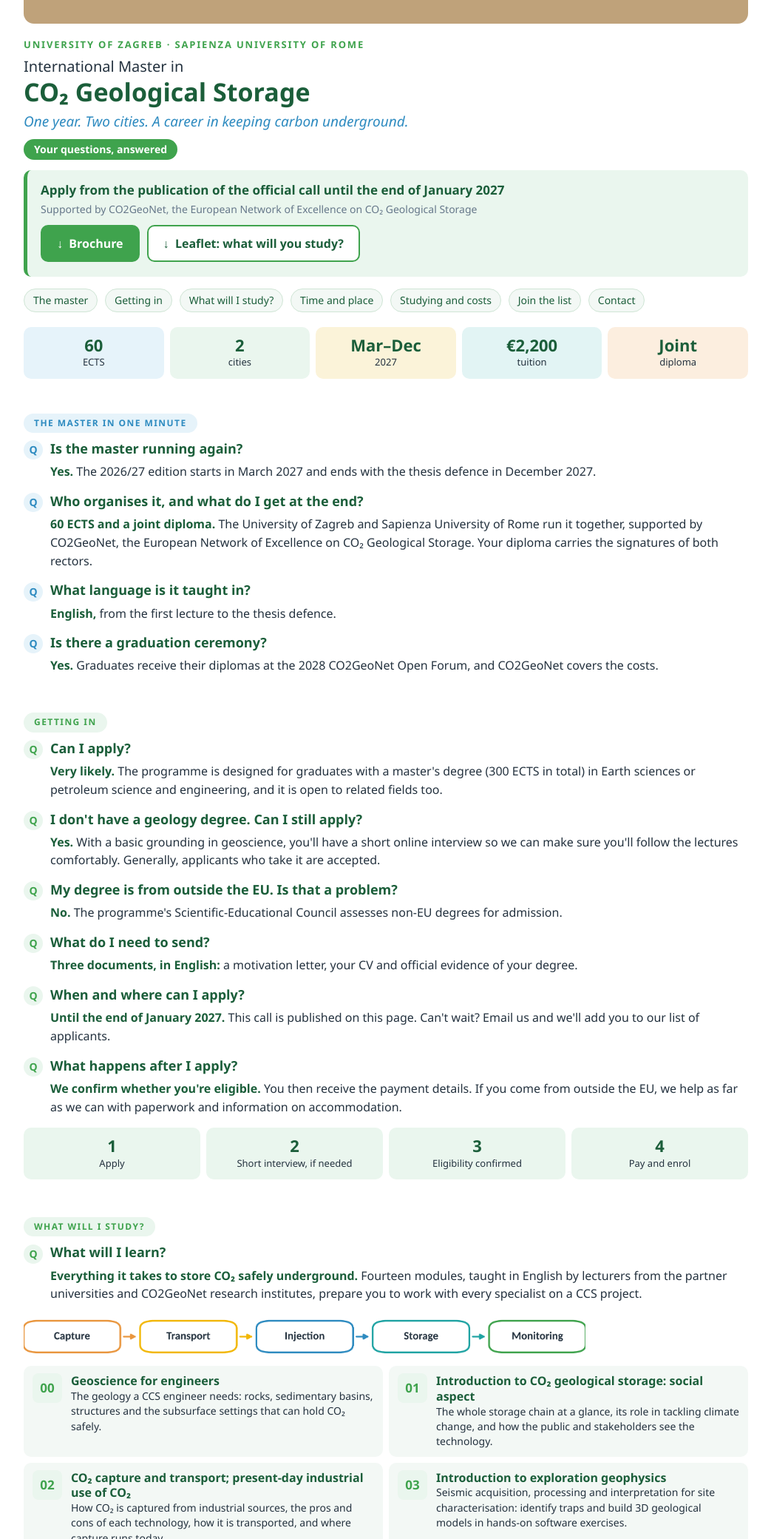
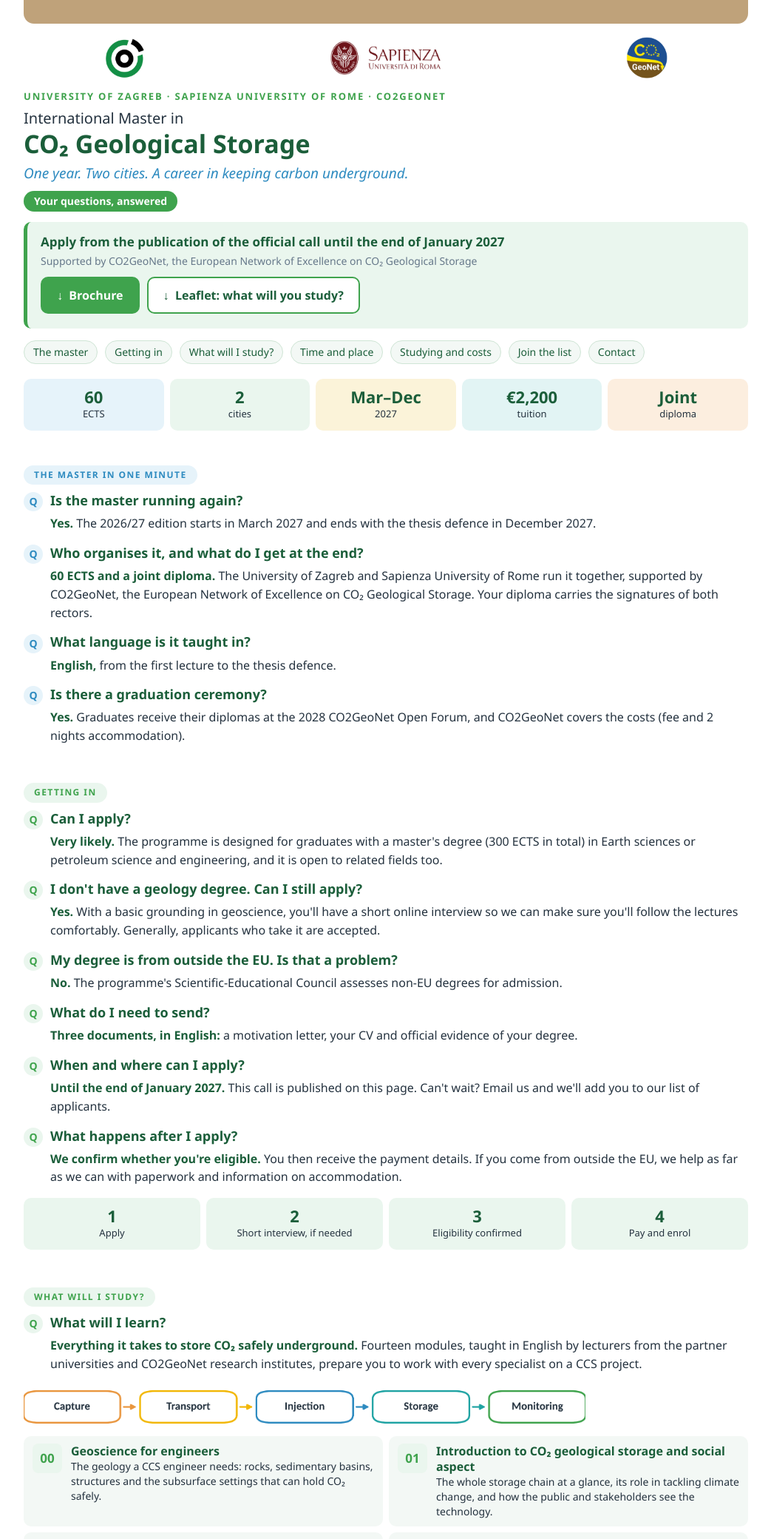
Before and after one commit to dvulin/ccs_master_study, a plain HTML site: page index.html in a window 1280 px wide. Shown: the part 720-2800 px from the top of the page at 74% size, without its empty margins (118-1161 px from the left). Drawn offline with Linux system fonts and the light colour scheme.

Commit message:
v7: logos, graduation and module 01 text, new PDFs

```diff
--- a/index.html
+++ b/index.html
@@ -10,7 +10,8 @@
 <!-- COVER IMAGE: replace img/ccs_cover.jpg in the GitHub repository to change it (landscape, about 4:3, at least 1500 px wide) -->
 <p style="margin:0 0 18px"><img src="img/ccs_cover.jpg" alt="Clean-energy landscape with wind turbines and solar panels above rock layers where CO2 is stored beneath a caprock" style="display:block;width:100%;height:auto;border-radius:14px" /></p>
 
-<p style="margin:0;color:#3FA34D;font-weight:700;font-size:13px;letter-spacing:0.14em;text-transform:uppercase">University of Zagreb &middot; Sapienza University of Rome</p>
+<div style="display:flex;flex-wrap:wrap;align-items:center;justify-content:space-around;gap:18px 28px;margin:0 0 14px"><img src="img/logo_rgn.png" alt="Faculty of Mining, Geology and Petroleum Engineering, University of Zagreb" style="height:56px;width:auto;display:block" /><img src="img/logo_sapienza.png" alt="Sapienza Università di Roma" style="height:46px;width:auto;display:block" /><img src="img/logo_co2geonet.png" alt="CO2GeoNet" style="height:56px;width:auto;display:block" /></div>
+<p style="margin:0;color:#3FA34D;font-weight:700;font-size:13px;letter-spacing:0.14em;text-transform:uppercase">University of Zagreb &middot; Sapienza University of Rome &middot; CO2GeoNet</p>
 <p style="margin:4px 0 0;font-size:20px;color:#24323F">International Master in</p>
 <h2 style="margin:0 0 6px;font-size:34px;line-height:1.15;color:#1B5E3A;font-weight:700">CO&#8322; Geological Storage</h2>
 <p style="margin:0 0 8px;font-size:19px;font-style:italic;color:#2E8BC0">One year. Two cities. A career in keeping carbon underground.</p>
@@ -45,7 +46,7 @@
 <p style="margin:0 0 0 36px;font-size:16px;line-height:1.55;color:#24323F"><strong style="color:#1B5E3A">English,</strong> from the first lecture to the thesis defence.</p></div>
 <div style="margin:0 0 16px">
 <h3 style="margin:10px 0 4px;font-size:18px;line-height:1.3;color:#1B5E3A;font-weight:700"><span style="display:inline-block;width:26px;height:26px;line-height:26px;text-align:center;border-radius:50%;background:#E6F3FA;color:#2E8BC0;font-size:14px;margin-right:10px;vertical-align:middle">Q</span>Is there a graduation ceremony?</h3>
-<p style="margin:0 0 0 36px;font-size:16px;line-height:1.55;color:#24323F"><strong style="color:#1B5E3A">Yes.</strong> Graduates receive their diplomas at the 2028 CO2GeoNet Open Forum, and CO2GeoNet covers the costs.</p></div></div>
+<p style="margin:0 0 0 36px;font-size:16px;line-height:1.55;color:#24323F"><strong style="color:#1B5E3A">Yes.</strong> Graduates receive their diplomas at the 2028 CO2GeoNet Open Forum, and CO2GeoNet covers the costs (fee and 2 nights accommodation).</p></div></div>
 
 <div id="ccs-getting-in" style="margin:0;padding:30px 0 4px"><p style="margin:0 0 6px"><span style="display:inline-block;background:#EAF6EE;color:#3FA34D;font-weight:700;font-size:12px;letter-spacing:0.12em;text-transform:uppercase;padding:4px 14px;border-radius:99px">Getting in</span></p><div style="margin:0 0 16px">
 <h3 style="margin:10px 0 4px;font-size:18px;line-height:1.3;color:#1B5E3A;font-weight:700"><span style="display:inline-block;width:26px;height:26px;line-height:26px;text-align:center;border-radius:50%;background:#EAF6EE;color:#3FA34D;font-size:14px;margin-right:10px;vertical-align:middle">Q</span>Can I apply?</h3>
@@ -72,7 +73,7 @@
 <p style="margin:6px 0 10px"><img src="img/chain.png" alt="The CCS chain: capture, transport, injection, storage, monitoring" style="display:block;width:100%;max-width:760px;height:auto" /></p>
 <div style="display:flex;flex-wrap:wrap;gap:8px">
 <div style="flex:1 1 300px;display:flex;gap:12px;background:#F3F8F5;border-radius:10px;padding:10px 12px"><div style="flex:0 0 40px;height:40px;line-height:40px;text-align:center;border-radius:8px;background:#EAF6EE;color:#3FA34D;font-weight:700;font-size:17px">00</div><div><div style="font-weight:700;color:#1B5E3A;line-height:1.3">Geoscience for engineers</div><div style="font-size:14px;line-height:1.45">The geology a CCS engineer needs: rocks, sedimentary basins, structures and the subsurface settings that can hold CO₂ safely.</div></div></div>
-<div style="flex:1 1 300px;display:flex;gap:12px;background:#F3F8F5;border-radius:10px;padding:10px 12px"><div style="flex:0 0 40px;height:40px;line-height:40px;text-align:center;border-radius:8px;background:#EAF6EE;color:#3FA34D;font-weight:700;font-size:17px">01</div><div><div style="font-weight:700;color:#1B5E3A;line-height:1.3">Introduction to CO₂ geological storage: social aspect</div><div style="font-size:14px;line-height:1.45">The whole storage chain at a glance, its role in tackling climate change, and how the public and stakeholders see the technology.</div></div></div>
+<div style="flex:1 1 300px;display:flex;gap:12px;background:#F3F8F5;border-radius:10px;padding:10px 12px"><div style="flex:0 0 40px;height:40px;line-height:40px;text-align:center;border-radius:8px;background:#EAF6EE;color:#3FA34D;font-weight:700;font-size:17px">01</div><div><div style="font-weight:700;color:#1B5E3A;line-height:1.3">Introduction to CO₂ geological storage and social aspect</div><div style="font-size:14px;line-height:1.45">The whole storage chain at a glance, its role in tackling climate change, and how the public and stakeholders see the technology.</div></div></div>
 <div style="flex:1 1 300px;display:flex;gap:12px;background:#F3F8F5;border-radius:10px;padding:10px 12px"><div style="flex:0 0 40px;height:40px;line-height:40px;text-align:center;border-radius:8px;background:#EAF6EE;color:#3FA34D;font-weight:700;font-size:17px">02</div><div><div style="font-weight:700;color:#1B5E3A;line-height:1.3">CO₂ capture and transport; present-day industrial use of CO₂</div><div style="font-size:14px;line-height:1.45">How CO₂ is captured from industrial sources, the pros and cons of each technology, how it is transported, and where capture runs today.</div></div></div>
 <div style="flex:1 1 300px;display:flex;gap:12px;background:#F3F8F5;border-radius:10px;padding:10px 12px"><div style="flex:0 0 40px;height:40px;line-height:40px;text-align:center;border-radius:8px;background:#EAF6EE;color:#3FA34D;font-weight:700;font-size:17px">03</div><div><div style="font-weight:700;color:#1B5E3A;line-height:1.3">Introduction to exploration geophysics</div><div style="font-size:14px;line-height:1.45">Seismic acquisition, processing and interpretation for site characterisation: identify traps and build 3D geological models in hands-on software exercises.</div></div></div>
 <div style="flex:1 1 300px;display:flex;gap:12px;background:#F3F8F5;border-radius:10px;padding:10px 12px"><div style="flex:0 0 40px;height:40px;line-height:40px;text-align:center;border-radius:8px;background:#EAF6EE;color:#3FA34D;font-weight:700;font-size:17px">04</div><div><div style="font-weight:700;color:#1B5E3A;line-height:1.3">Drilling and wells</div><div style="font-size:14px;line-height:1.45">Rigs, drilling muds, well trajectories, well control, testing and completions, with practical design calculations for mud weights and casing.</div></div></div>
@@ -117,7 +118,8 @@
 <div style="flex:1 1 260px;background:#EAF6EE;border-radius:12px;padding:14px 18px"><div style="color:#3FA34D;font-weight:700;font-size:12px;letter-spacing:0.14em;text-transform:uppercase">Zagreb</div><div style="font-weight:700;font-size:18px;color:#1B5E3A">Domagoj Vulin</div><a href="mailto:domagoj.vulin@rgn.unizg.hr" style="color:#2E8BC0;font-size:16px">domagoj.vulin@rgn.unizg.hr</a></div>
 <div style="flex:1 1 260px;background:#EAF6EE;border-radius:12px;padding:14px 18px"><div style="color:#3FA34D;font-weight:700;font-size:12px;letter-spacing:0.14em;text-transform:uppercase">Rome</div><div style="font-weight:700;font-size:18px;color:#1B5E3A">Sabina Bigi</div><a href="mailto:sabina.bigi@uniroma1.it" style="color:#2E8BC0;font-size:16px">sabina.bigi@uniroma1.it</a></div>
 </div>
-<p style="margin:16px 0 0"><a href="CCS_master_brochure_2027.pdf" style="display:inline-block;margin:6px 10px 6px 0;padding:11px 20px;border-radius:10px;text-decoration:none;font-weight:700;font-size:16px;background:#3FA34D;color:#ffffff;border:2px solid #3FA34D">&#8595;&nbsp; Brochure</a><a href="CCS_master_leaflet_2027.pdf" style="display:inline-block;margin:6px 10px 6px 0;padding:11px 20px;border-radius:10px;text-decoration:none;font-weight:700;font-size:16px;background:#ffffff;color:#1B5E3A;border:2px solid #3FA34D">&#8595;&nbsp; Leaflet: what will you study?</a></p></div>
+<p style="margin:16px 0 0"><a href="CCS_master_brochure_2027.pdf" style="display:inline-block;margin:6px 10px 6px 0;padding:11px 20px;border-radius:10px;text-decoration:none;font-weight:700;font-size:16px;background:#3FA34D;color:#ffffff;border:2px solid #3FA34D">&#8595;&nbsp; Brochure</a><a href="CCS_master_leaflet_2027.pdf" style="display:inline-block;margin:6px 10px 6px 0;padding:11px 20px;border-radius:10px;text-decoration:none;font-weight:700;font-size:16px;background:#ffffff;color:#1B5E3A;border:2px solid #3FA34D">&#8595;&nbsp; Leaflet: what will you study?</a></p>
+<div style="display:flex;flex-wrap:wrap;align-items:center;justify-content:space-around;gap:18px 28px;margin:26px 0 0"><img src="img/logo_rgn.png" alt="Faculty of Mining, Geology and Petroleum Engineering, University of Zagreb" style="height:56px;width:auto;display:block" /><img src="img/logo_sapienza.png" alt="Sapienza Università di Roma" style="height:46px;width:auto;display:block" /><img src="img/logo_co2geonet.png" alt="CO2GeoNet" style="height:56px;width:auto;display:block" /></div></div>
 
 <p style="margin:26px 0 0;padding-top:10px;border-top:1px solid #dfeee3;font-size:13px;color:#66788A">CO&#8322; Geological Storage &middot; International Master &middot; 2027 edition</p>
 </div>
```
Also changed, not shown: CCS_master_page.html (+6 -4 lines), CCS_master_page_local_preview.html (+6 -4 lines), img/logo_co2geonet.png (added), img/logo_rgn.png (added), img/logo_sapienza.png (added), 4 other files.
